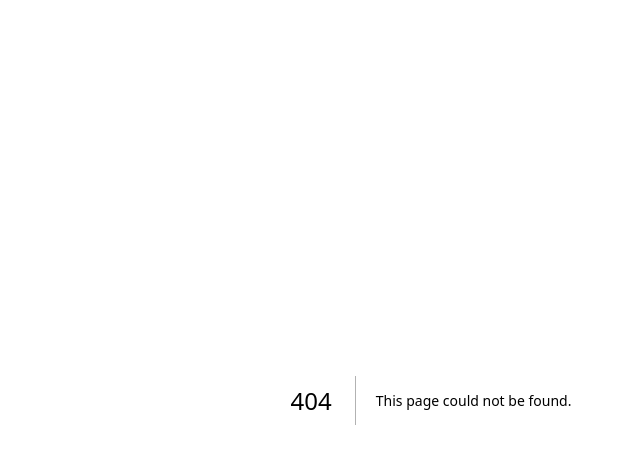
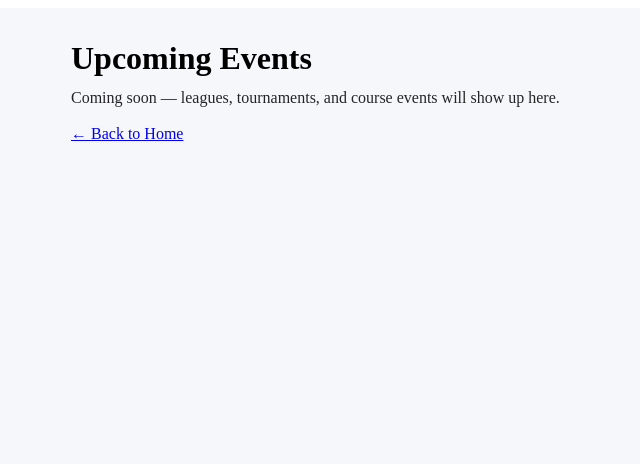
Before and after one commit to chadhagerty/inthepitts-discgolf-app, a Next.js app: page /events in a window 1280 px wide. Before the commit this address had no page. Shown: the top 464 px of the page, without its empty margins (209-849 px from the left). Built offline with nearby package versions, Linux system fonts and the light colour scheme.

Commit message:
Add review/events/chat pages

```diff
--- /dev/null
+++ b/app/events/page.js
@@ -0,0 +1,20 @@
+import Link from "next/link";
+
+export default function EventsPage() {
+  return (
+    <main style={{ minHeight: "100vh", padding: 24, background: "#f6f7fb" }}>
+      <div style={{ maxWidth: 720, margin: "0 auto" }}>
+        <h1 style={{ margin: "8px 0 12px" }}>Upcoming Events</h1>
+        <p style={{ margin: 0, opacity: 0.85 }}>
+          Coming soon — leagues, tournaments, and course events will show up here.
+        </p>
+
+        <div style={{ marginTop: 18 }}>
+          <Link href="/" style={{ textDecoration: "underline" }}>
+            ← Back to Home
+          </Link>
+        </div>
+      </div>
+    </main>
+  );
+}
```
Also changed, not shown: app/chat/page.js (added, +20 -0 lines), app/review/page.js (added, +20 -0 lines).
